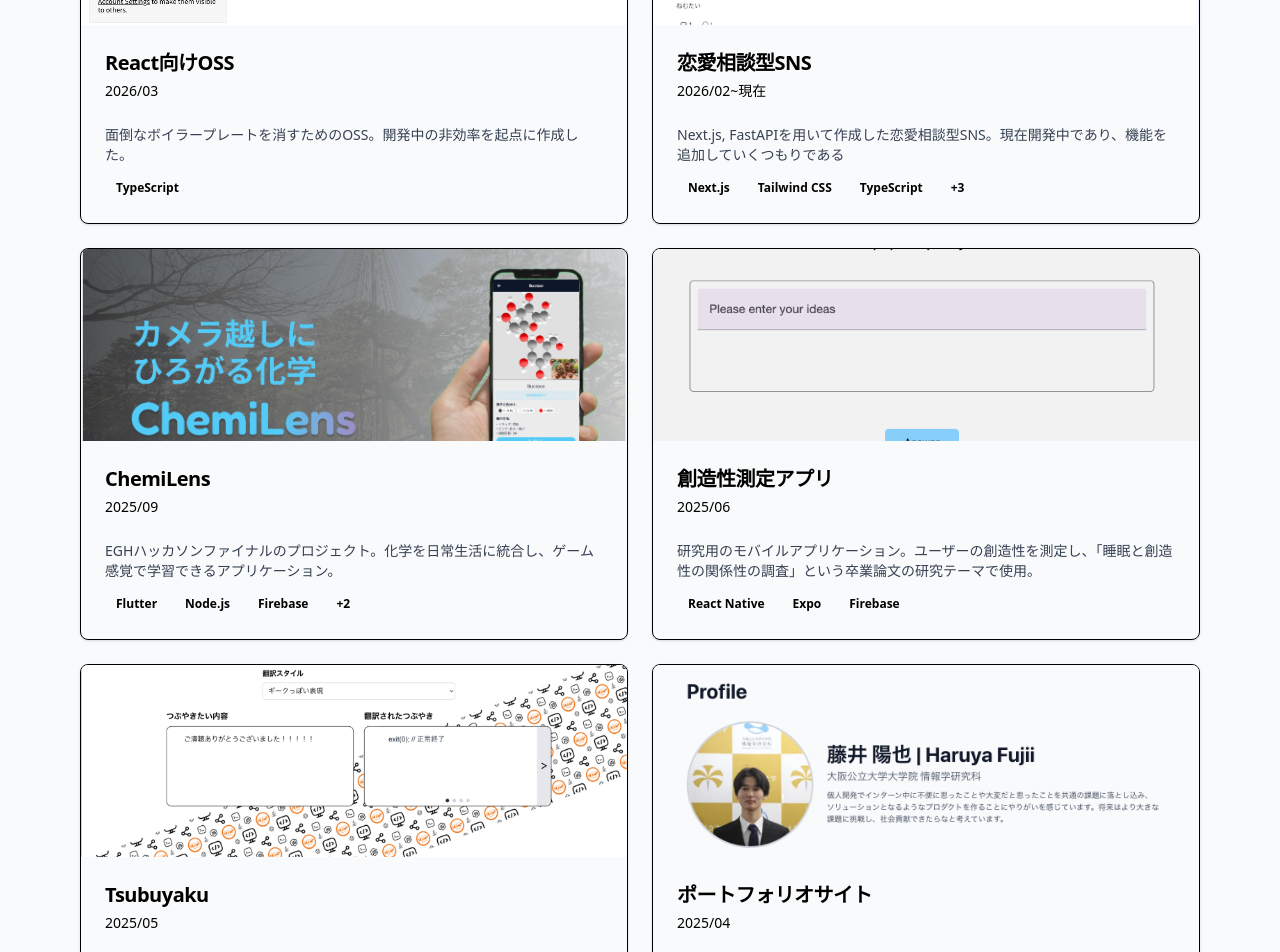
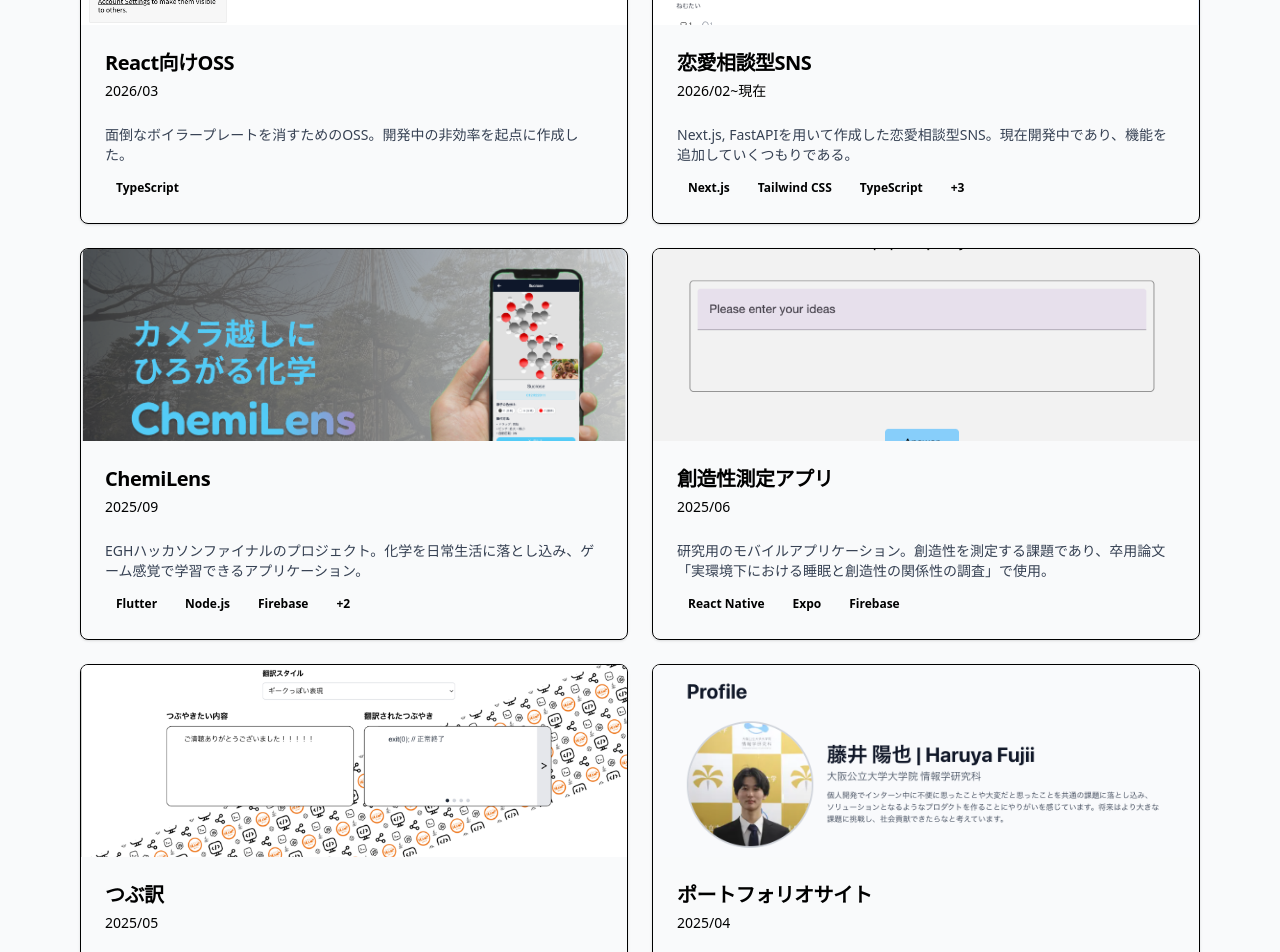
Before and after one commit to HaruyaFujii/Portfolio, a Next.js app: page / in a window 1280 px wide. Shown: the part 1840-2792 px from the top of the page. Built offline with nearby package versions, Linux system fonts and the light colour scheme.

Commit message:
fix: 文章、UIの細かな修正

```diff
--- a/components/sections/Profile.tsx
+++ b/components/sections/Profile.tsx
@@ -29,7 +29,7 @@ const Profile = () => {
                             大阪公立大学大学院 情報学研究科
                         </p>
                         <p className="text-lg text-gray-700">
-                            個人開発でインターン中に不便に思ったことや大変だと思ったことを共通の課題に落とし込み、ソリューションとなるようなプロダクトを作ることにやりがいを感じています。将来はより大きな課題に挑戦し、社会貢献できたらなと考えています。
+                            個人開発およびインターン中に不便に思ったことや大変だと思ったことを共通の課題に落とし込み、ソリューションとなるようなプロダクトを作ることにやりがいを感じています。将来はより大きな課題に挑戦し、社会貢献できたらなと考えています。
                         </p>
                     </div>
                 </div>
--- a/components/sections/ProjectModal.tsx
+++ b/components/sections/ProjectModal.tsx
@@ -36,7 +36,7 @@ const ProjectModal = ({ project, isOpen, onClose, currentIndex, totalProjects, o
                 <DialogHeader>
                     <DialogTitle className="text-xl md:text-2xl">{project.title}</DialogTitle>
                     <DialogDescription>
-                        {project.date} • {currentIndex + 1} / {totalProjects}
+                        {project.date}
                     </DialogDescription>
                 </DialogHeader>
 
--- a/data/projects.ts
+++ b/data/projects.ts
@@ -4,7 +4,7 @@ export const projects: Project[] = [
   {
     id: "chemilens",
     title: "ChemiLens",
-    description: "EGHハッカソンファイナルのプロジェクト。化学を日常生活に統合し、ゲーム感覚で学習できるアプリケーション。",
+    description: "EGHハッカソンファイナルのプロジェクト。化学を日常生活に落とし込み、ゲーム感覚で学習できるアプリケーション。",
     thumbnail: "/images/projects/chemilens.png",
     tags: ["Flutter", "Node.js", "Firebase", "Gemini API", "PubChem"],
     githubUrl: "https://github.com/HaruyaFujii/ChemiLens",
@@ -14,7 +14,7 @@ export const projects: Project[] = [
   {
     id: "creativity-app",
     title: "創造性測定アプリ",
-    description: "研究用のモバイルアプリケーション。ユーザーの創造性を測定し、「睡眠と創造性の関係性の調査」という卒業論文の研究テーマで使用。",
+    description: "研究用のモバイルアプリケーション。創造性を測定する課題であり、卒用論文「実環境下における睡眠と創造性の関係性の調査」で使用。",
     thumbnail: "/images/projects/creativity-app.png",
     tags: ["React Native", "Expo", "Firebase"],
     githubUrl: "https://github.com/HaruyaFujii/creativity_app",
@@ -23,8 +23,8 @@ export const projects: Project[] = [
   },
   {
     id: "tsubuyaku",
-    title: "Tsubuyaku",
-    description: "Gemini AIを使用して通常のツイートをユニークなものに翻訳するWebアプリケーション。バックエンド開発（APIサーバー、ルーティング、レスポンス、プロンプト設計）を担当。",
+    title: "つぶ訳",
+    description: "Gemini AIを使用して通常のつぶやきをくすっと笑えるものに翻訳するWebアプリケーション。バックエンド開発（APIサーバー、ルーティング、レスポンス、プロンプト設計）を担当。",
     thumbnail: "/images/projects/tsubuyaku.png",
     tags: ["React", "Tailwind CSS", "Next.js", "Gemini API"],
     githubUrl: "https://github.com/HaruyaFujii/tsubuyaku-app",
@@ -34,7 +34,7 @@ export const projects: Project[] = [
   {
     id: "portfolio",
     title: "ポートフォリオサイト",
-    description: "Next.jsとTailwind CSSで構築した個人ポートフォリオサイト。開発における初めてのコミットプロジェクト。",
+    description: "Next.jsとTailwind CSSで構築した個人ポートフォリオサイト。初めて開発したプロジェクト。",
     thumbnail: "/images/projects/profile.png",
     tags: ["Next.js", "Tailwind CSS", "TypeScript"],
     githubUrl: "https://github.com/HaruyaFujii/Portfolio",
@@ -44,7 +44,7 @@ export const projects: Project[] = [
   {
     id: "LoveTalk",
     title: "恋愛相談型SNS",
-    description: "Next.js, FastAPIを用いて作成した恋愛相談型SNS。現在開発中であり、機能を追加していくつもりである",
+    description: "Next.js, FastAPIを用いて作成した恋愛相談型SNS。現在開発中であり、機能を追加していくつもりである。",
     thumbnail: "/images/projects/Lovetalk.png",
     tags: ["Next.js", "Tailwind CSS", "TypeScript", "FastAPI", "Python", "PostgreSQL"],
     githubUrl: "https://github.com/HaruyaFujii/Lovesult",
```
